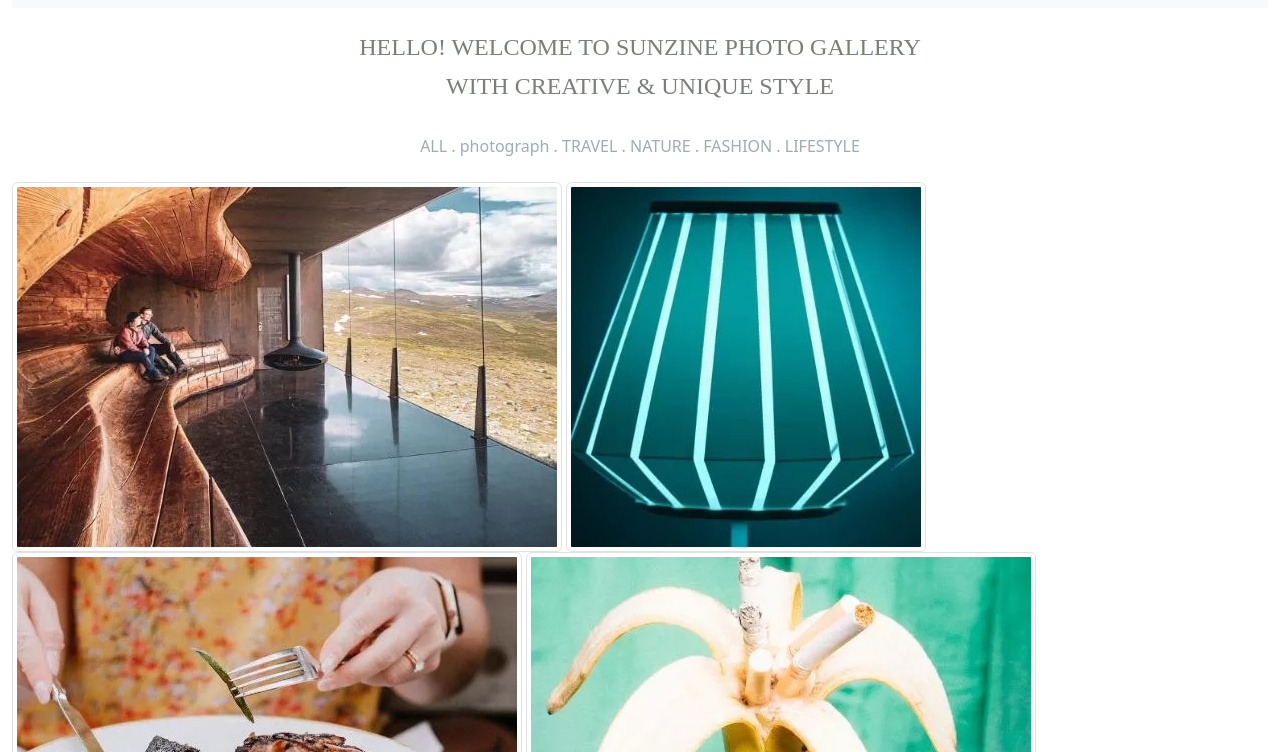
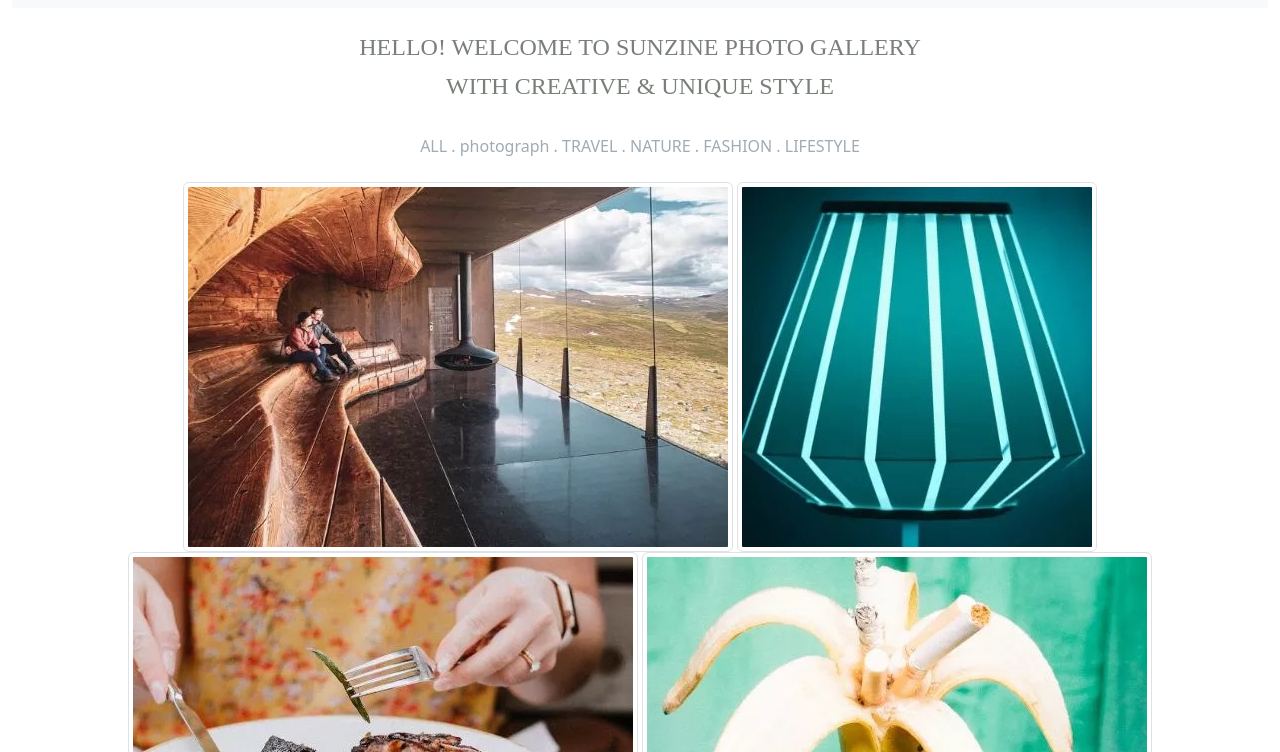
Before and after one commit to bilalqamar-15/assignment-08, a plain HTML site: page index.html in a window 1280 px wide. Shown: the part 48-800 px from the top of the page. Drawn offline with nearby package versions, Linux system fonts and the light colour scheme; some icons are missing; a web font is replaced by a local one.

Commit message:
Update index.html

```diff
--- a/index.html
+++ b/index.html
@@ -39,7 +39,7 @@
             <div  class="d-flex justify-content-center"> ALL . photograph . TRAVEL . NATURE . FASHION . LIFESTYLE </div> </div>
            <br>
 
-           <div class="picg">
+            <center>  <div class="picg">
             <img src="./images/wood.jpeg" class="img-thumbnail" alt="pic not found">
             <img src="./images/lamp.jpeg" class="img-thumbnail" alt="pic not found">
             <img src="./images/cook.jpeg" class="img-thumbnail" alt="pic not found">
@@ -55,7 +55,7 @@
             <img  src="./images/harley.jpeg " class="img-thumbnail" alt="pic not found">
             <img  src="./images/hands2.jpeg " class="img-thumbnail" alt="pic not found">
             <img  src="./images/cook.jpeg " class="img-thumbnail" alt="pic not found">
-        </div>
+        </div>  </center>
 
 
 
```
